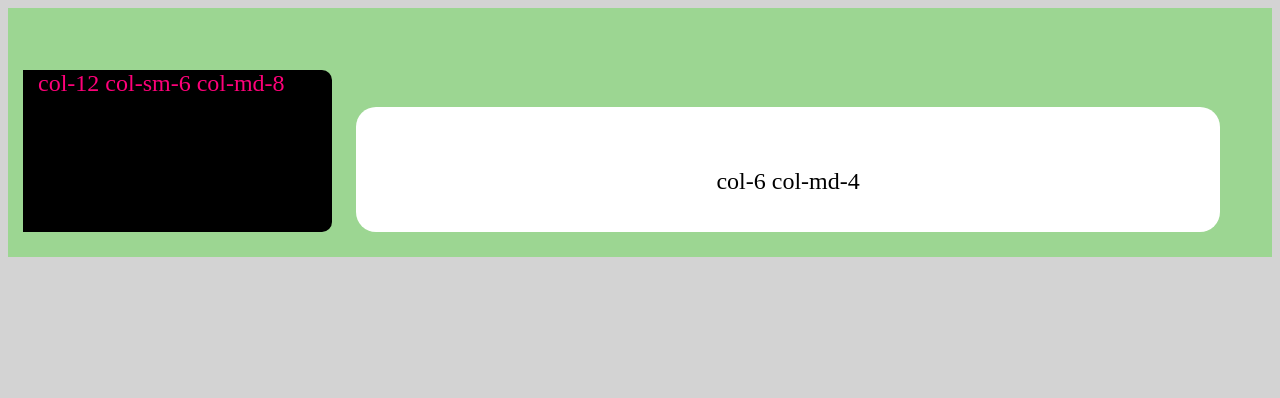
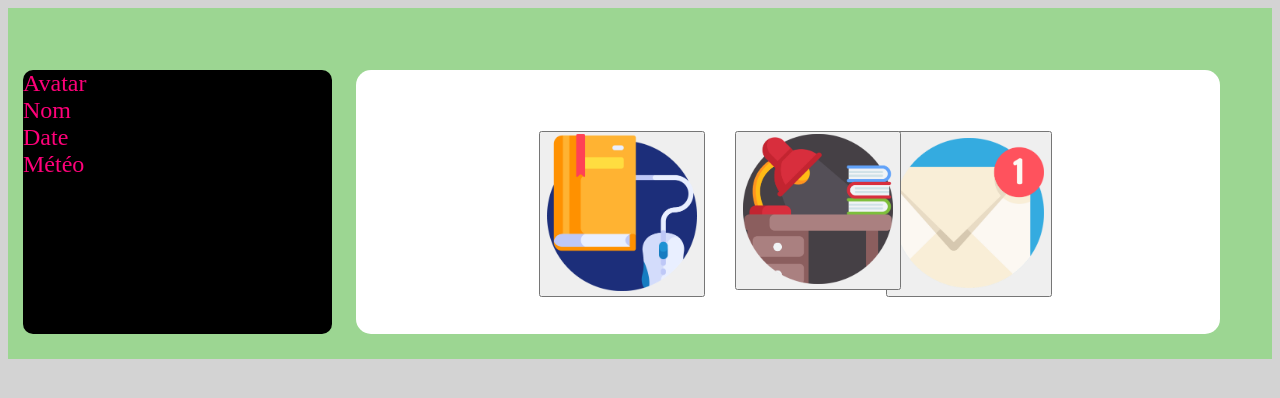
Before and after one commit to BlaxFontaine/E-scola, a React (Create React App) app in the folder front/: page /homestudent in a window 1280 px wide. Shown: the top 398 px of the page. Built offline with nearby package versions, Linux system fonts and the light colour scheme.

Commit message:
[Add] Some StudentSpace components in progress

```diff
--- a/front/src/assets/css/studentspace.css
+++ b/front/src/assets/css/studentspace.css
@@ -27,10 +27,9 @@
     background-color: white ;
     width: 70%;
     justify-content: center;
-    border-radius: 20px 20px 20px 20px;
+    border-radius: 15px 15px 15px 15px;
     font-size: x-large;
     font-family:'Infini';
-    margin-top: 3%;
     padding-top: 5%;
     padding-bottom: 3%;
 
@@ -44,7 +43,7 @@
     justify-content: center;
     align-items: initial;
     color:#FE0179;
-    border-radius: 0px 10px 10px 0px;
+    border-radius: 10px 10px 10px 10px;
     font-size: x-large;
     font-family:'Infini';
 
--- a/front/src/components/studentsSpace/homestudent.js
+++ b/front/src/components/studentsSpace/homestudent.js
@@ -1,5 +1,6 @@
 import React, { Component } from 'react';
 import '../../assets/css/studentspace.css';
+import { LandingStudent } from './pages/landingStudent';
 import { Container, Row, Col } from 'react-grid-system';
 
 
@@ -26,8 +27,13 @@ export class HomeStudent extends Component {
         return (
             <Container fluid className="containerLanding">
                 <Row className="ContainerCol">
-        <Col className="Colleft" width="25%" >col-12 col-sm-6 col-md-8</Col>
-        <Col className="Colmain" width="70%" >col-6 col-md-4</Col>
+                    <Col className="Colleft" width="25%" >
+                        <Row>Avatar</Row>
+                        <Row>Nom</Row>
+                        <Row>Date</Row>
+                        <Row>Météo</Row>
+                    </Col>
+                    <LandingStudent/>
                 </Row>
             </Container>
         )
--- /dev/null
+++ b/front/src/components/studentsSpace/pages/landingStudent.js
@@ -0,0 +1,65 @@
+import React, { Component } from 'react';
+import '../../../assets/css/studentspace.css';
+import Lessons from '../../../assets/img/png/student/lessons.png';
+import Exercices from '../../../assets/img/png/student/exercices.png';
+import Messages from '../../../assets/img/png/student/messages.png';
+import { LessonsMenu } from './lessonsMenu';
+
+import { Container, Row, Col } from 'react-grid-system';
+
+
+export class LandingStudent extends Component {
+
+    constructor(props) {
+        super(props)
+        this.state = {
+            whichMenu: "",
+        }
+    }
+
+    handleClickMenu(which) {
+        this.setState({
+            whichMenu: which
+        })
+
+    }
+
+
+
+    render() {
+         if (this.state.whichMenu === "") {
+        return (
+
+
+            <Col className="Colmain" width="70%" >
+               <Row>
+                   <Col>
+                <button onClick={() => this.handleClickMenu("lessons")}>
+                    <img width="150" src={Lessons} alt="Leçons" />
+                </button>
+                </Col>
+                <Col>
+                <button >
+                    <img width="150" src={Exercices} alt="Exercices" />
+                </button>
+                </Col>
+                </Row>
+                <Row>
+                <button >
+                    <img width="150" src={Messages} alt="Messages" />
+                </button>
+                </Row>
+
+            </Col>
+        )
+    }
+    else if (this.state.whichMenu ==="lessons"){
+        return(
+        <Col className="Colmain" width="70%" >
+            <LessonsMenu/>
+        </Col>
+        )
+
+    }
+     }
+}
--- /dev/null
+++ b/front/src/components/studentsSpace/pages/lessonsMenu.js
@@ -0,0 +1,79 @@
+import React, { Component } from 'react';
+import '../../../assets/css/studentspace.css';
+import Art from '../../../assets/img/png/student/art.png';
+import English from '../../../assets/img/png/student/english.png';
+import Geometry from '../../../assets/img/png/student/geometry.png';
+import Maths from '../../../assets/img/png/student/maths.png';
+import Sciences from '../../../assets/img/png/student/sciences.png';
+import Write from '../../../assets/img/png/student/write.png';
+import { Container, Row, Col } from 'react-grid-system';
+
+
+export class LessonsMenu extends Component {
+
+    constructor(props) {
+        super(props)
+        this.state = {
+            whichMatiere: "",
+        }
+    }
+
+    handleClickMatiere(which) {
+        this.setState({
+            whichMatiere: which
+        })
+
+    }
+
+
+
+    render() {
+        // if (this.state.whichSpace === "") {
+        return (
+
+
+            <div>
+
+                <Row>
+                    Mes leçons
+                   </Row>
+                <Row>
+                    <Col>
+                        <button >
+                            <img width="60" src={Write} alt="Ecriture" />
+                        </button>
+                    </Col>
+                    <Col>
+                        <button >
+                            <img width="60" src={Maths} alt="Maths" />
+                        </button>
+                    </Col>
+                    <Col>
+                        <button >
+                            <img width="60" src={Geometry} alt="Géométrie" />
+                        </button>
+                    </Col>
+                </Row>
+                <Row>
+                    <Col>
+                        <button >
+                            <img width="60" src={Art} alt="Arts" />
+                        </button>
+                    </Col>
+                    <Col>
+                        <button >
+                            <img width="60" src={English} alt="Anglais" />
+                        </button>
+                    </Col>
+                    <Col>
+                        <button >
+                            <img width="60" src={Sciences} alt="Sciences" />
+                        </button>
+                    </Col>
+                </Row>
+
+            </div>
+        )
+    }
+    // }
+}
--- /dev/null
+++ b/front/src/components/studentsSpace/pages/messages.js
@@ -0,0 +1,76 @@
+import React, { Component } from 'react';
+import '../../../assets/css/studentspace.css';
+import Art from '../../../assets/img/png/student/art.png';
+import English from '../../../assets/img/png/student/english.png';
+import Geometry from '../../../assets/img/png/student/geometry.png';
+import Maths from '../../../assets/img/png/student/maths.png';
+import Sciences from '../../../assets/img/png/student/sciences.png';
+import Write from '../../../assets/img/png/student/write.png';
+import { Container, Row, Col } from 'react-grid-system';
+
+
+export class Messages extends Component {
+
+    // constructor(props) {
+    //     super(props)
+    //     this.state = {
+    //         whichSpace: "",
+    //     }
+    // }
+
+    // handleClickMenu(which) {
+    //     this.setState({
+    //         whichSpace: which
+    //     })
+
+    // }
+
+
+
+    render() {
+        // if (this.state.whichSpace === "") {
+        return (
+
+
+            <Col className="Colmain" width="70%" >
+               <Row>
+                   Mes leçons
+                   <Col>
+                <button >
+                    <img width="150" src={Write} alt="Ecriture" />
+                </button>
+                </Col>
+                <Col>
+                <button >
+                    <img width="150" src={Maths} alt="Maths" />
+                </button>
+                </Col>
+                <Col>
+                <button >
+                    <img width="150" src={Geometry} alt="Géométrie" />
+                </button>
+                </Col>
+                </Row>
+                <Row>
+                   <Col>
+                <button >
+                    <img width="150" src={Art} alt="Arts" />
+                </button>
+                </Col>
+                <Col>
+                <button >
+                    <img width="150" src={English} alt="Anglais" />
+                </button>
+                </Col>
+                <Col>
+                <button >
+                    <img width="150" src={Sciences} alt="Sciences" />
+                </button>
+                </Col>
+                </Row>
+
+            </Col>
+        )
+    }
+    // }
+}
```
Lines whose indentation alone changed are shown as unchanged.
